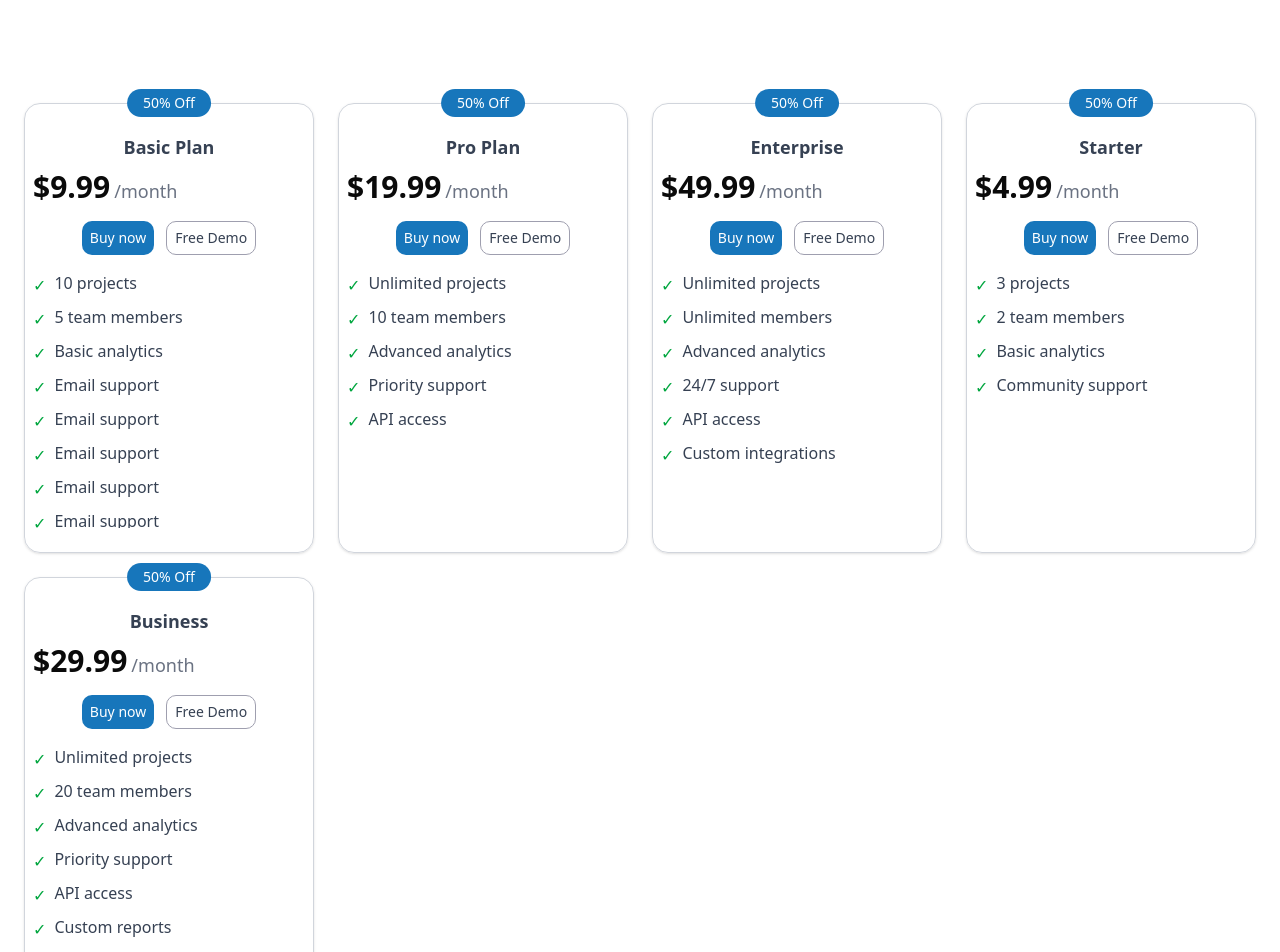
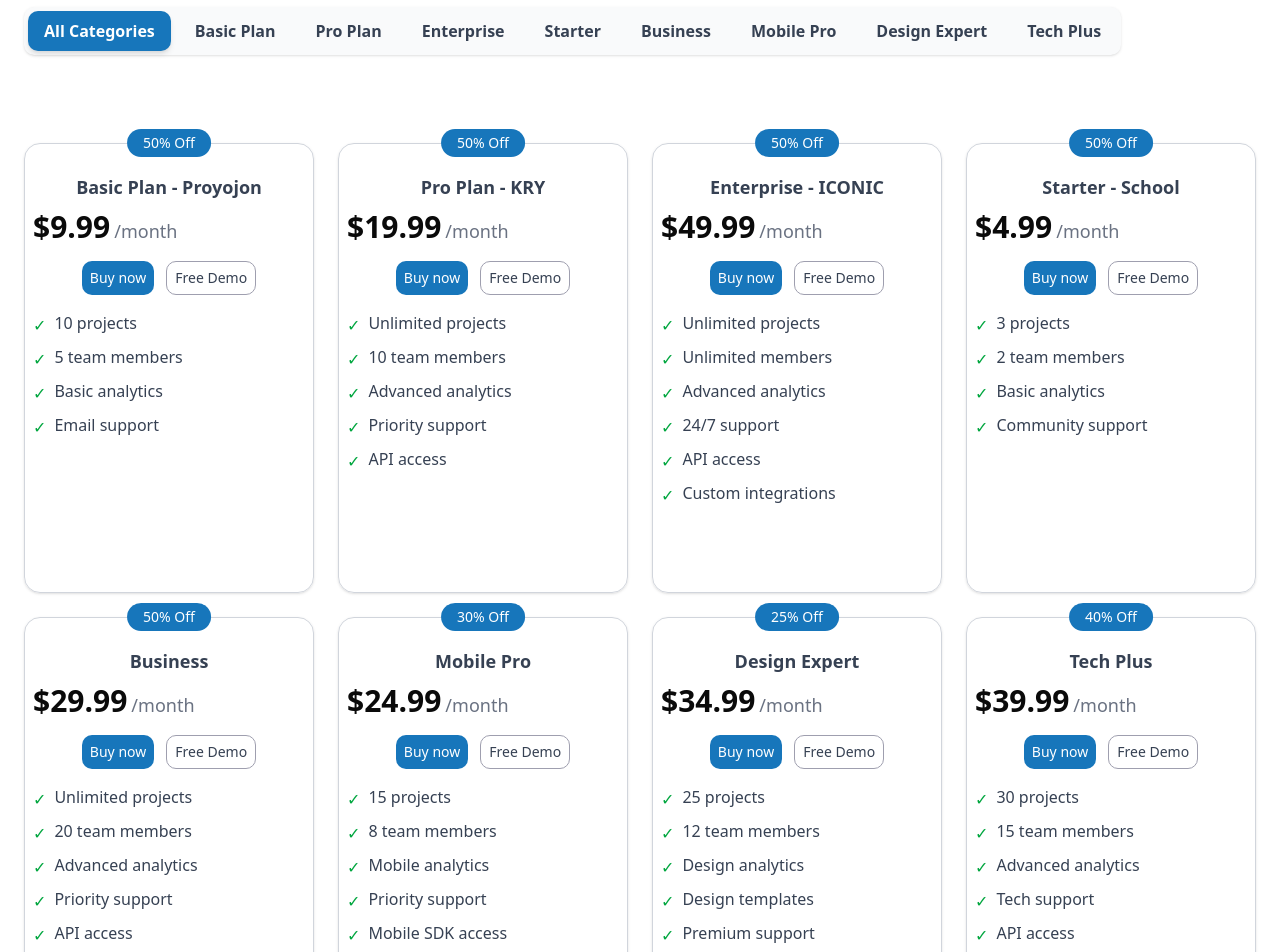
Before and after one commit to ShakilJoy31/tech-element-it-ltd, a Next.js app: page /pricing in a window 1280 px wide. Shown: the part 920-1872 px from the top of the page. Built offline with nearby package versions, Linux system fonts and the light colour scheme.

Commit message:
fix the code

```diff
--- a/src/components/pricing/PricingCard.tsx
+++ b/src/components/pricing/PricingCard.tsx
@@ -1,4 +1,5 @@
 "use client";
+import Link from "next/link";
 import { useRouter } from "next/navigation";
 
 interface PricingCardProps {
@@ -6,6 +7,7 @@ interface PricingCardProps {
     title: string;
     price: string;
     period: string;
+    externalLink: string;
     features: string[];
     extraLinks?: { label: string }[];
 }
@@ -15,6 +17,7 @@ export default function PricingCard({
     title,
     price,
     period,
+    externalLink,
     features,
 }: PricingCardProps) {
     const router = useRouter();
@@ -43,9 +46,9 @@ export default function PricingCard({
                     Buy now
                 </button>
 
-                <button className="border border-[#9F9FAF] text-gray-700 dark:text-gray-300 py-1.5 px-2 text-sm rounded-[10px] font-medium hover:cursor-pointer transition">
+                <Link href={externalLink} target="_blank" className="border border-[#9F9FAF] text-gray-700 dark:text-gray-300 py-1.5 px-2 text-sm rounded-[10px] font-medium hover:cursor-pointer transition">
                     Free Demo
-                </button>
+                </Link>
             </div>
 
             {/* Features - Scrollable Area */}
--- a/src/components/pricing/PricingHeader.tsx
+++ b/src/components/pricing/PricingHeader.tsx
@@ -1,13 +1,22 @@
+"use client"
+
+import { useState, useMemo } from "react";
 import AnimatedText from "../reusable-components/AnimatedText";
+import Button from "../reusable-components/Button";
 import Heading from "../reusable-components/Heading";
 import Paragraph from "../reusable-components/Paragraph";
 import PricingCard from "./PricingCard";
 
 export default function PricingHeader() {
+    const [selectedCategory, setSelectedCategory] = useState<string>('All Categories');
+
+    const categories = ['All Categories', 'Basic Plan', 'Pro Plan', 'Enterprise', 'Starter', 'Business', 'Mobile Pro', 'Design Expert', 'Tech Plus'];
+
     const pricingPlans = [
         {
             discountLabel: "50% Off",
-            title: "Basic Plan",
+            title: "Basic Plan - Proyojon",
+            externalLink: "http://proyojonsober.com.bd",
             price: "$9.99",
             period: "month",
             features: [
@@ -15,10 +24,6 @@ export default function PricingHeader() {
                 "5 team members",
                 "Basic analytics",
                 "Email support",
-                "Email support",
-                "Email support",
-                "Email support",
-                "Email support"
             ],
             extraLinks: [
                 { label: "Sher Hosting - 1000" },
@@ -28,7 +33,8 @@ export default function PricingHeader() {
         },
         {
             discountLabel: "50% Off",
-            title: "Pro Plan",
+            title: "Pro Plan - KRY",
+            externalLink: "https://kryinternational.com",
             price: "$19.99",
             period: "month",
             features: [
@@ -46,7 +52,8 @@ export default function PricingHeader() {
         },
         {
             discountLabel: "50% Off",
-            title: "Enterprise",
+            title: "Enterprise - ICONIC",
+            externalLink: "https://iconicticket.com",
             price: "$49.99",
             period: "month",
             features: [
@@ -65,7 +72,8 @@ export default function PricingHeader() {
         },
         {
             discountLabel: "50% Off",
-            title: "Starter",
+            title: "Starter - School",
+            externalLink: "https://brack.school.techelementbd.com",
             price: "$4.99",
             period: "month",
             features: [
@@ -83,6 +91,7 @@ export default function PricingHeader() {
         {
             discountLabel: "50% Off",
             title: "Business",
+            externalLink: "",
             price: "$29.99",
             period: "month",
             features: [
@@ -98,9 +107,105 @@ export default function PricingHeader() {
                 { label: "VPS Hosting - 2500" },
                 { label: "AWS Hosting - 3500" },
             ]
+        },
+        {
+            discountLabel: "30% Off",
+            title: "Mobile Pro",
+            externalLink: "",
+            price: "$24.99",
+            period: "month",
+            features: [
+                "15 projects",
+                "8 team members",
+                "Mobile analytics",
+                "Priority support",
+                "Mobile SDK access"
+            ],
+            extraLinks: [
+                { label: "Sher Hosting - 1000" },
+                { label: "VPS Hosting - 2500" },
+                { label: "AWS Hosting - 3500" },
+            ]
+        },
+        {
+            discountLabel: "25% Off",
+            title: "Design Expert",
+            externalLink: "",
+            price: "$34.99",
+            period: "month",
+            features: [
+                "25 projects",
+                "12 team members",
+                "Design analytics",
+                "Design templates",
+                "Premium support"
+            ],
+            extraLinks: [
+                { label: "Sher Hosting - 1000" },
+                { label: "VPS Hosting - 2500" },
+                { label: "AWS Hosting - 3500" },
+            ]
+        },
+        {
+            discountLabel: "40% Off",
+            title: "Tech Plus",
+            externalLink: "",
+            price: "$39.99",
+            period: "month",
+            features: [
+                "30 projects",
+                "15 team members",
+                "Advanced analytics",
+                "Tech support",
+                "API access",
+                "Custom integrations"
+            ],
+            extraLinks: [
+                { label: "Sher Hosting - 1000" },
+                { label: "VPS Hosting - 2500" },
+                { label: "AWS Hosting - 3500" },
+            ]
         }
     ];
 
+    // Filter pricing plans based on selected category
+    const filteredPricingPlans = useMemo(() => {
+        console.log("Selected Category:", selectedCategory);
+
+        if (selectedCategory === 'All Categories') {
+            const allPlans = pricingPlans;
+            console.log("Showing all plans:", allPlans.length);
+            return allPlans;
+        }
+
+        const filtered = pricingPlans.filter(plan => plan.title === selectedCategory);
+        console.log(`Filtered plans for "${selectedCategory}":`, filtered);
+        return filtered;
+    }, [selectedCategory, pricingPlans]);
+
+    const handleCategoryClick = (category: string, e: React.MouseEvent<HTMLButtonElement>) => {
+        console.log("Category clicked:", category);
+        setSelectedCategory(category);
+
+        // Scroll the button into view if it's partially visible
+        const button = e.currentTarget;
+        const buttonRect = button.getBoundingClientRect();
+
+        // Check if button is partially out of view on the right or left
+        const isPartiallyVisible = (
+            buttonRect.left >= 0 &&
+            buttonRect.right <= window.innerWidth
+        );
+
+        // If not fully visible, scroll it into view
+        if (!isPartiallyVisible) {
+            button.scrollIntoView({
+                behavior: 'smooth',
+                block: 'nearest',
+                inline: 'center'
+            });
+        }
+    };
 
     return (
         <section className="text-center py-8 sm:py-12 md:py-16 lg:py-20 px-4 sm:px-6">
@@ -124,32 +229,66 @@ export default function PricingHeader() {
             {/* Subtitle */}
             <Paragraph className="text-gray-700 dark:text-gray-300 max-w-md sm:max-w-xl md:max-w-2xl mx-auto text-sm sm:text-base md:text-lg">
                 <AnimatedText
-                text='Effortlessly turn your ideas into a fully functional, responsive,
-                no-code SaaS website in just minutes with the set of free components for
-                Framer.'
+                    text='Effortlessly turn your ideas into a fully functional, responsive, no-code SaaS website in just minutes with the set of free components for Framer.'
                     loop={false}
                     speed={0.005}
                 />
             </Paragraph>
 
-            {/* Cards container - single centered column on mobile */}
-            <div className="mt-12 sm:mt-16 md:mt-20 lg:mt-[120px] max-w-[1280px] mx-auto">
+            {/* Category Filter */}
+            <div className="relative mb-8 mt-6 max-w-[1280px] mx-auto ">
+                <div className="flex overflow-x-auto pb-2 hide-scrollbar md:overflow-visible">
+                    <div className="flex space-x-2 min-w-max md:min-w-0 bg-gray-50 dark:bg-gray-900 rounded-lg p-1 shadow-sm">
+                        {categories.map((category) => (
+                            <Button
+                                key={category}
+                                onClick={(e) => handleCategoryClick(category, e)}
+                                className={`flex-shrink-0 px-4 py-2 rounded-lg hover:cursor-pointer font-semibold transition-colors duration-200 whitespace-nowrap ${
+                                    selectedCategory === category
+                                        ? "bg-[#1776BB] text-white shadow-md"
+                                        : "text-gray-700 dark:text-gray-200 hover:bg-gray-200 dark:hover:bg-gray-700"
+                                }`}
+                            >
+                                {category}
+                            </Button>
+                        ))}
+                    </div>
+                </div>
+
+            </div>
+
+            {/* Cards container */}
+            <div className="mt-8 sm:mt-12 md:mt-16 lg:mt-20 max-w-[1280px] mx-auto">
+                {filteredPricingPlans.length === 0 ? (
+                    <div className="text-center py-12">
+                        <p className="text-gray-500 dark:text-gray-400 text-lg">
+                            No plans found for "{selectedCategory}"
+                        </p>
+                        <Button
+                            onClick={() => setSelectedCategory('All Categories')}
+                            className="mt-4 bg-[#1776BB] text-white px-6 py-2 rounded-lg hover:bg-[#1466a3] transition-colors"
+                        >
+                            Show All Plans
+                        </Button>
+                    </div>
+                ) : (
                     <div className="flex flex-col items-center md:grid md:grid-cols-2 lg:grid-cols-3 xl:grid-cols-4 2xl:grid-cols-5 gap-4 sm:gap-5 md:gap-6">
-                    {pricingPlans.map((plan, index) => (
-                        <div key={index} className="w-full max-w-[350px] md:max-w-none">
+                        {filteredPricingPlans.map((plan, index) => (
+                            <div key={`${plan.title}-${index}`} className="w-full max-w-[350px] md:max-w-none">
                                 <PricingCard
                                     discountLabel={plan.discountLabel}
                                     title={plan.title}
                                     price={plan.price}
                                     period={plan.period}
+                                    externalLink={plan?.externalLink}
                                     features={plan.features}
                                     extraLinks={plan.extraLinks}
                                 />
                             </div>
                         ))}
                     </div>
+                )}
             </div>
-
         </section>
     );
 }
--- a/src/redux/store.ts
+++ b/src/redux/store.ts
@@ -1,13 +1,11 @@
 import { configureStore } from "@reduxjs/toolkit";
 // import userReducer from "./features/user/userSlice";
 import { apiSlice } from "./api/apiSlice";
-import sidebarReducer from "./features/ui/sidebarSlice";
 
 export const store = configureStore({
   reducer: {
     [apiSlice.reducerPath]: apiSlice.reducer,
     user: null,
-    sidebar: sidebarReducer,
   },
   middleware: (getDefaultMiddleware) =>
     getDefaultMiddleware().concat(apiSlice.middleware),
```
Also changed, not shown: src/components/home/KeyServices.tsx (+4 -4 lines), 1 other file (tests, documents, lock files or other folders). Lines whose indentation alone changed are shown as unchanged.
